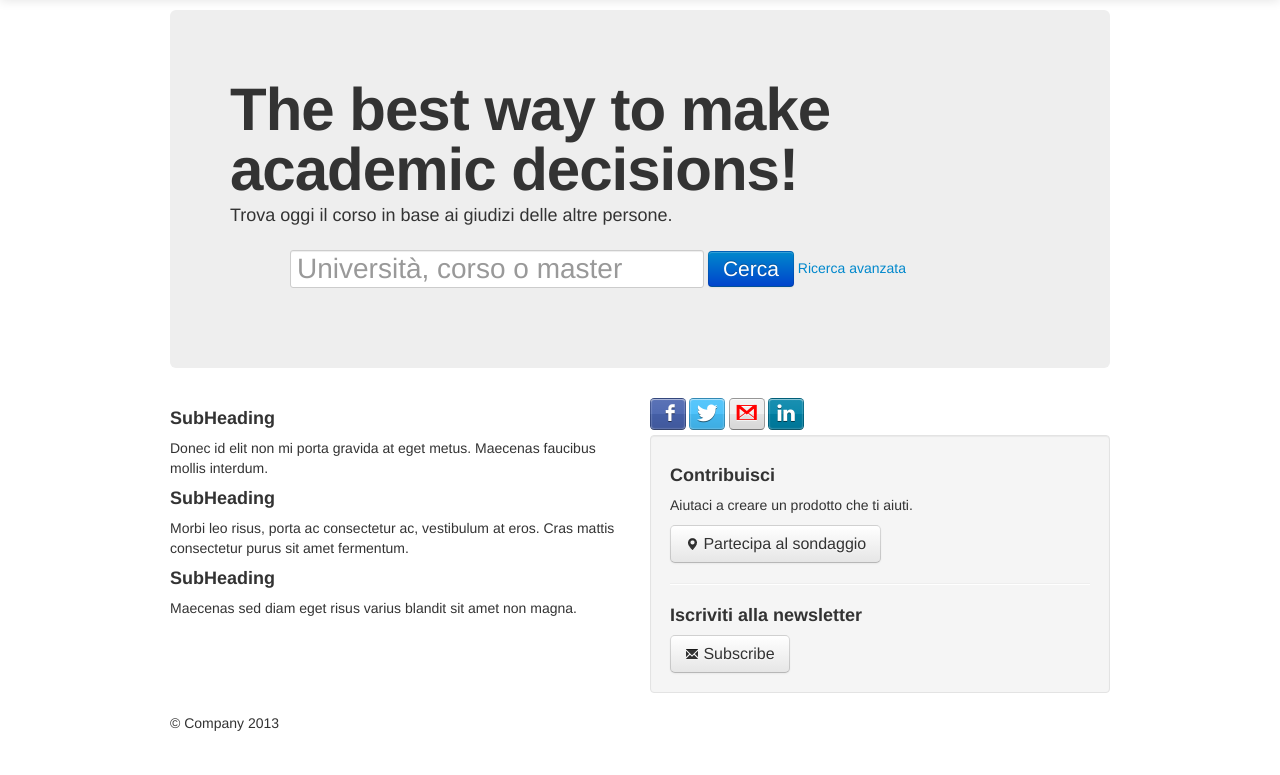
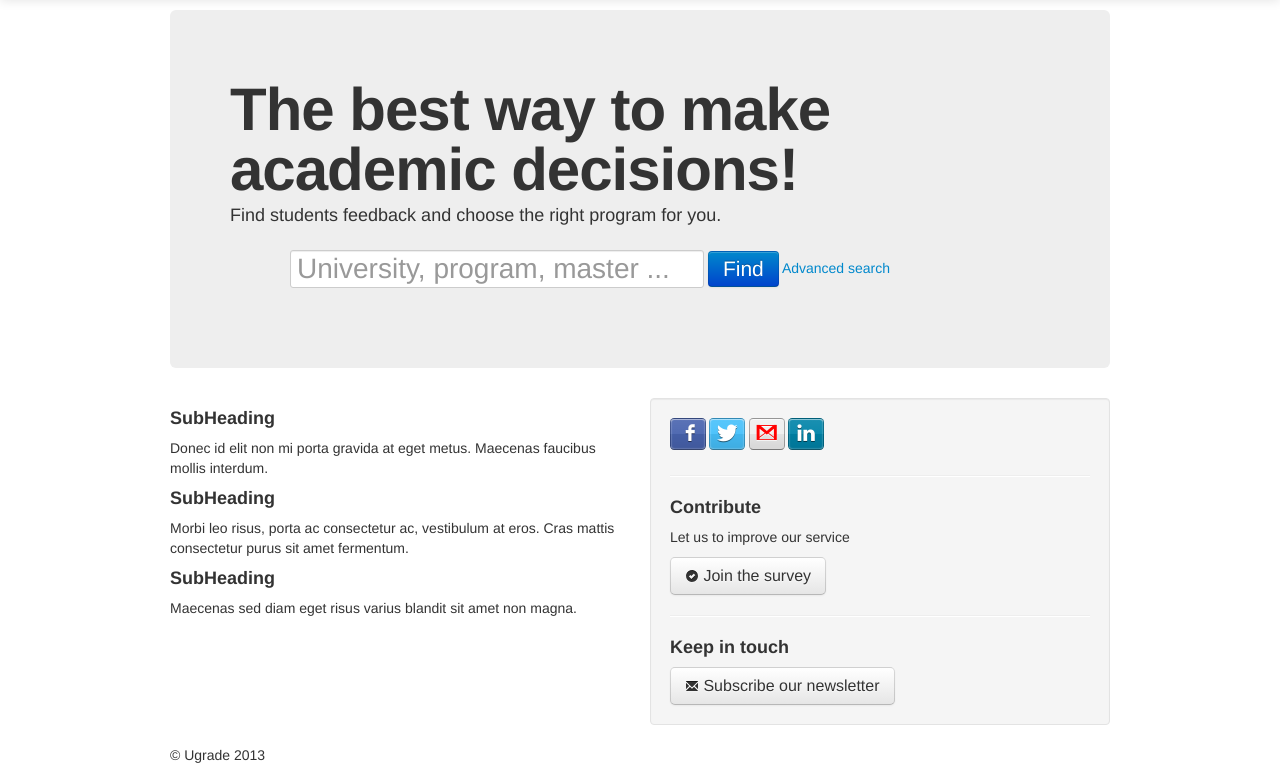
Before and after one commit to fabiofabbrucci/Ugrade, a CodeIgniter app: page / in a window 1280 px wide. Shown: the part 40-815 px from the top of the page. Before the commit the page ends 771 px from the top, so only its background shows below. Run offline with CodeIgniter, Linux system fonts and the light colour scheme.

Commit message:
Home english

```diff
--- a/application/views/home.php
+++ b/application/views/home.php
@@ -35,11 +35,12 @@
 
                 <div class="hero-unit">
                     <h1>The best way to make academic decisions!</h1>
-                    <p>Trova oggi il corso in base ai giudizi delle altre persone.</p>
+                    <p>Find students feedback and choose the right program for you.</p>
+
                     <form action="/index.php/uni/course" method="POST" id="search_form" class="form-horizontal">
-                        <input type="text" placeholder="Università, corso o master" name="" />
-                        <input type="submit" class="btn btn-primary" value="Cerca" />
-                        <a href="" id="adv_search">Ricerca avanzata</a>
+                        <input type="text" placeholder="University, program, master ..." name="" />
+                        <input type="submit" class="btn btn-primary" value="Find" />
+                        <a href="" id="adv_search">Advanced search</a>
                         <div id="div_adv_search" class="hide">
                             <label>Country</label>
                             <select>
@@ -75,28 +76,33 @@
                         <p>Maecenas sed diam eget risus varius blandit sit amet non magna.</p>
                     </div>
                     <div class="span6">
-                        <a href="https://www.facebook.com/pages/Ugrade/557436500934481" class="zocial facebook icon"></a>
-                        <a href="https://twitter.com/Ugrade1" class="zocial twitter icon"></a>
-                        <a href="mailto:ugrade.startup@gmail.com" class="zocial gmail icon"></a>
-                        <a href="http://www.linkedin.com/groups/Ugrade-4833031/about" class="zocial linkedin icon"></a>
 
                         <div class="well">
-                            <h4>Contribuisci</h4>
+                            <a href="https://www.facebook.com/pages/Ugrade/557436500934481" class="zocial facebook icon"></a>
+                            <a href="https://twitter.com/Ugrade1" class="zocial twitter icon"></a>
+                            <a href="mailto:ugrade.startup@gmail.com" class="zocial gmail icon"></a>
+                            <a href="http://www.linkedin.com/groups/Ugrade-4833031/about" class="zocial linkedin icon"></a>
+
+                            <hr />
+
+                            <h4>Contribute</h4>
                             <p>
-                                Aiutaci a creare un prodotto che ti aiuti.
+                                Let us to improve our service
                             </p>
                             <a class="btn btn-large" href="http://www.surveymonkey.com/s/CNRQVVD" target="_blank">
-                                <i class="icon-map-marker"></i> Partecipa al sondaggio
+                                <i class="icon-ok-sign"></i> Join the survey
                             </a>
+
                             <hr />
-                            <h4>Iscriviti alla newsletter</h4>
-                            <a href="http://eepurl.com/uQE5v" target="_blank" class="btn btn-large"><i class="icon-envelope"></i> Subscribe</a>
+
+                            <h4>Keep in touch</h4>
+                            <a href="http://eepurl.com/uQE5v" target="_blank" class="btn btn-large"><i class="icon-envelope"></i> Subscribe our newsletter</a>
                         </div>
                     </div>
                 </div>
 
                 <div class="footer">
-                    <p>&copy; Company 2013</p>
+                    <p>&copy; Ugrade 2013</p>
                 </div>
 
             </div>
```
Also changed, not shown: application/views/courseslist.php (+4 -4 lines).
